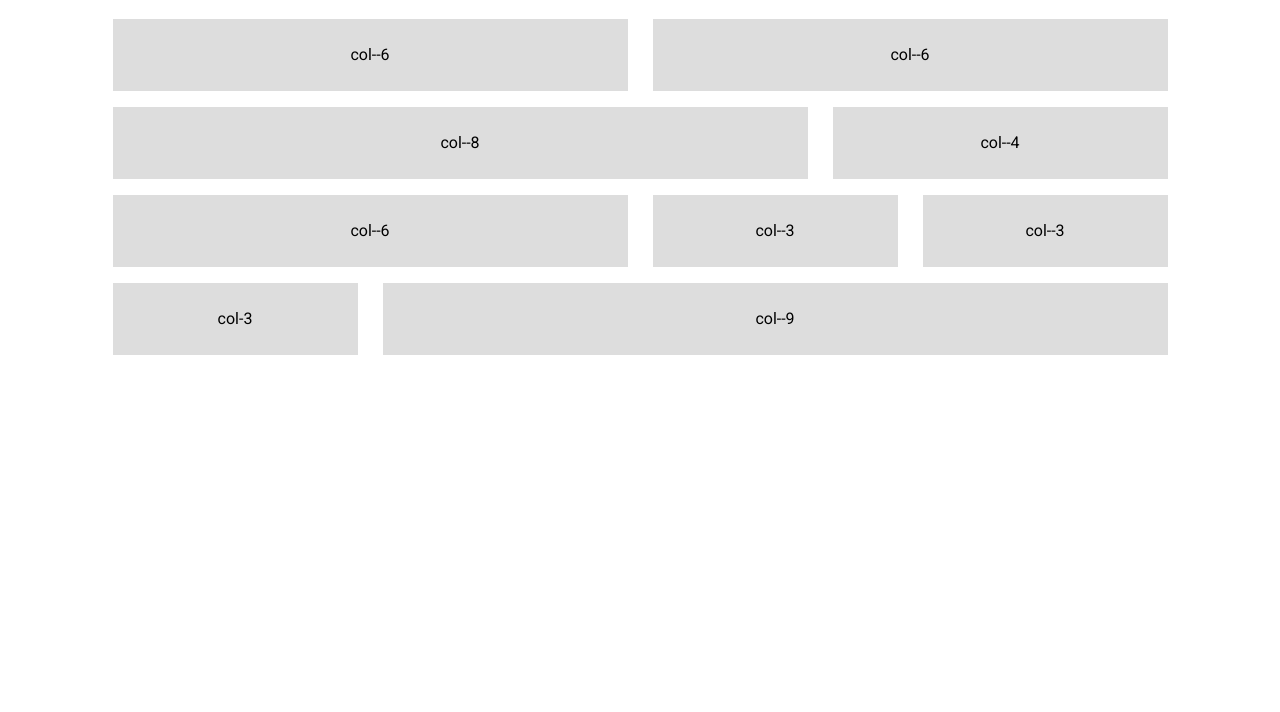
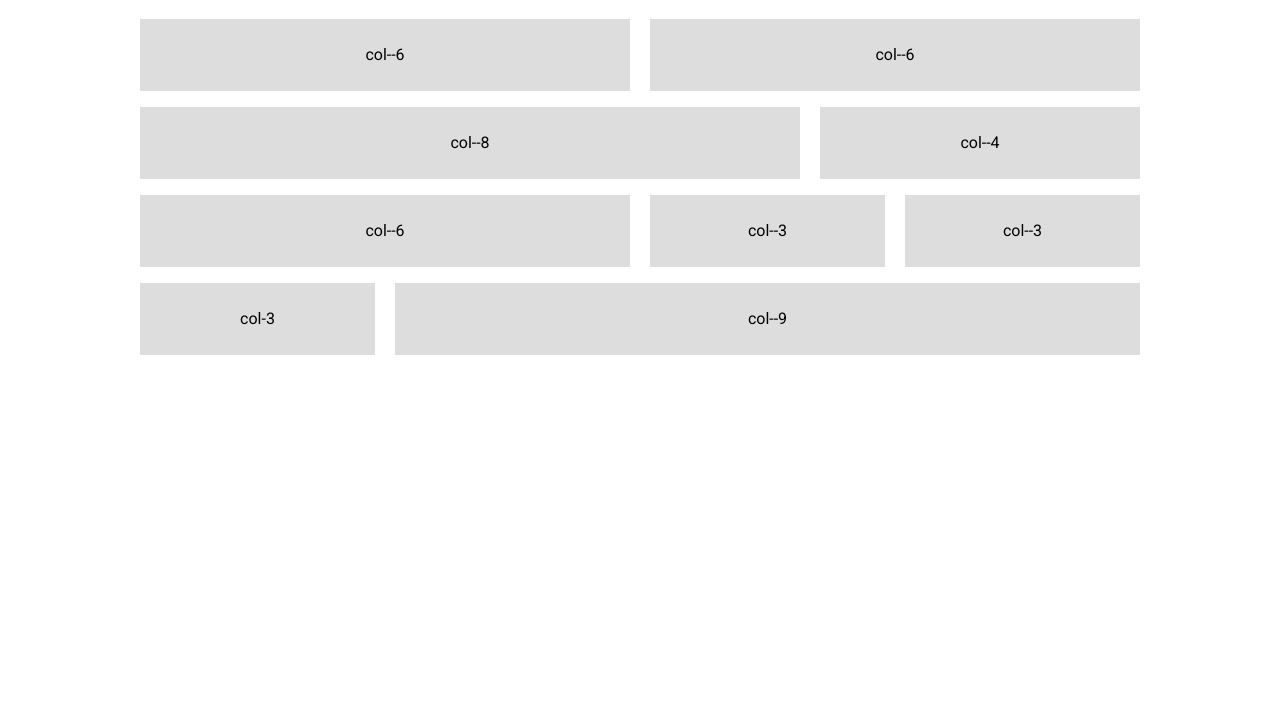
Before and after one commit to alistairtweedie/pintsize, a website: page examples/basic-grid.html in a window 1280 px wide. Shown: the part 88-800 px from the top of the page. Drawn offline with nearby package versions, Linux system fonts and the light colour scheme; files that its build step writes are made by us from their sources.

Commit message:
tweak to gutter value

```diff
--- a/src/pintsize.scss
+++ b/src/pintsize.scss
@@ -19,7 +19,7 @@ $columns: 12 !default;
 $column-width: 65px !default;
 
 //Width of a gutter in pixels
-$gutter-width: 25px !default;
+$gutter-width: 20px !default;
 
 //Fixed gutter width?
 //False will generate a flexible gutter width.
```
